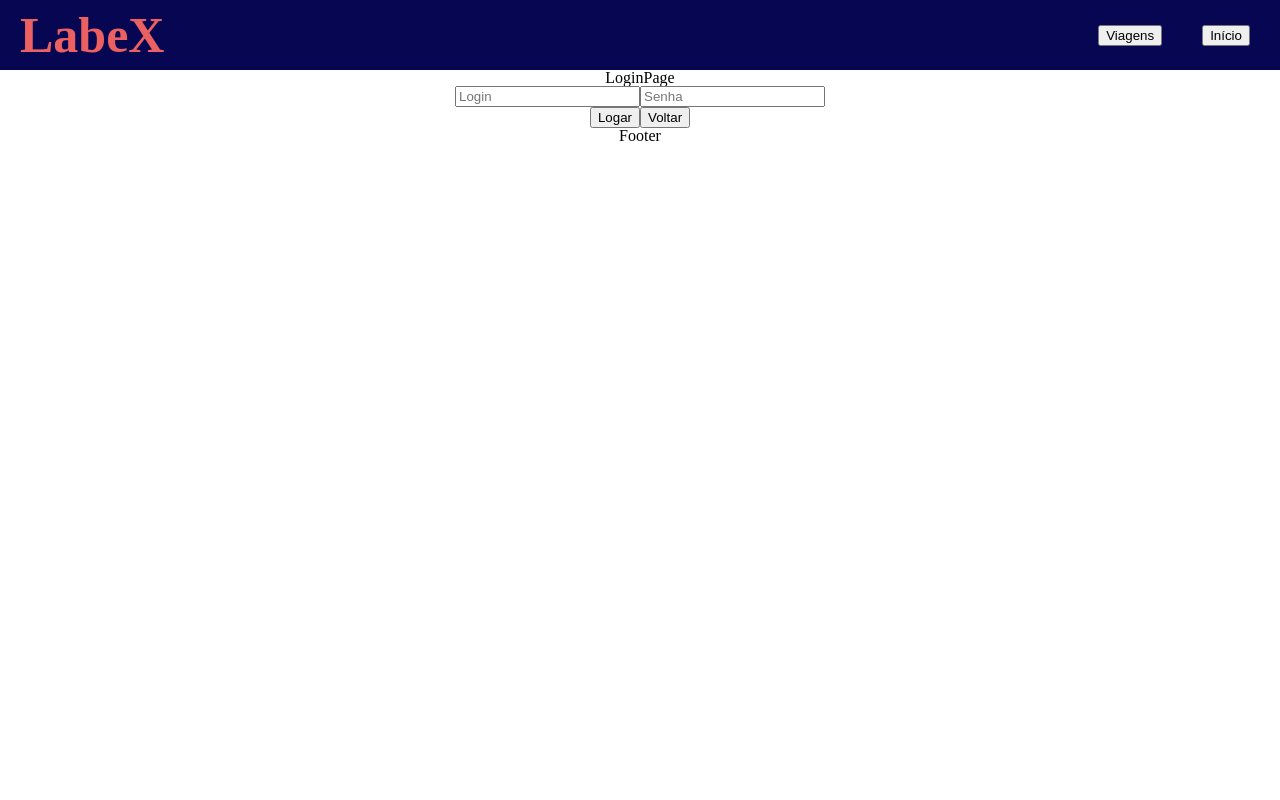
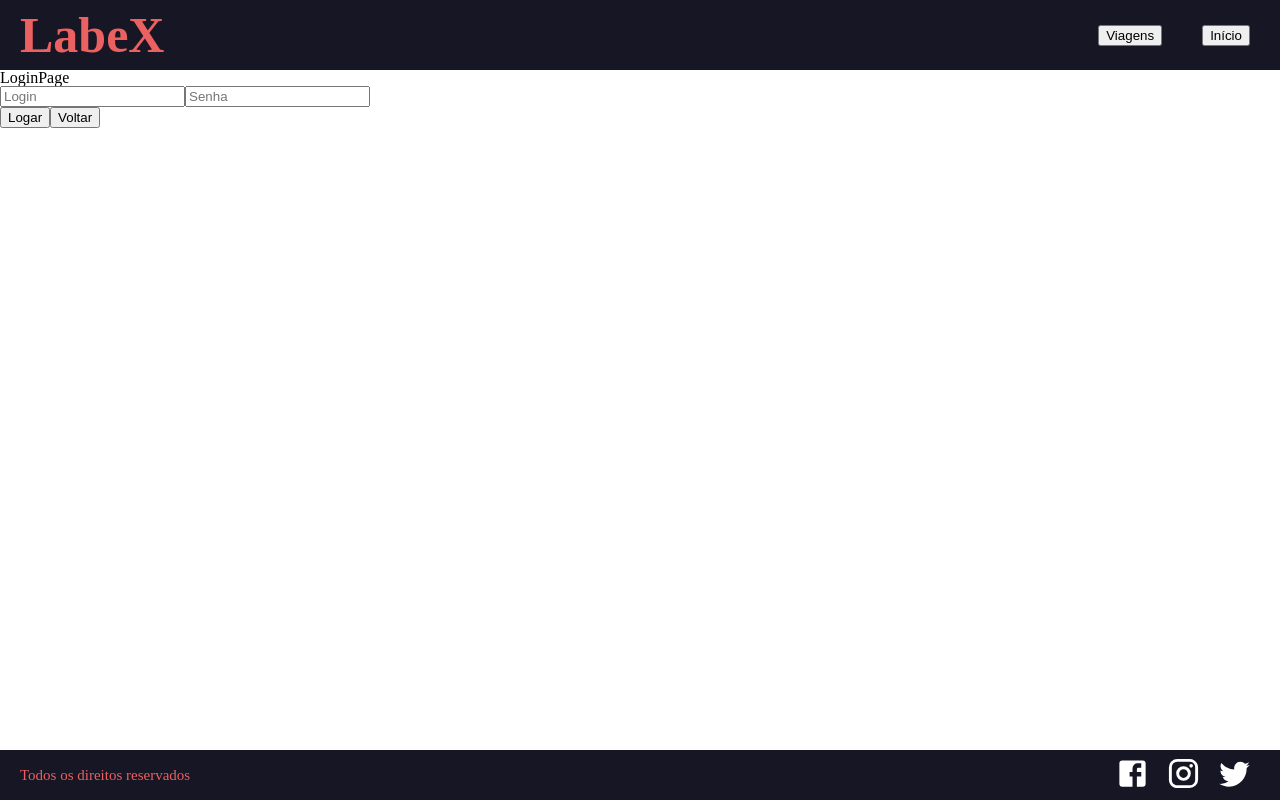
Before and after one commit to future4code/shaw-Renan-Alencar, a React (Create React App) app in the folder modulo3/projeto-labex/labex/: page /login in a window 1280 px wide. Built offline with nearby package versions, Linux system fonts and the light colour scheme.

Commit message:
Criado footer

```diff
--- a/modulo3/projeto-labex/labex/package.json
+++ b/modulo3/projeto-labex/labex/package.json
@@ -5,6 +5,7 @@
   "dependencies": {
     "@emotion/react": "^11.9.0",
     "@emotion/styled": "^11.8.1",
+    "@mui/icons-material": "^5.6.2",
     "@mui/material": "^5.6.3",
     "@testing-library/jest-dom": "^5.16.4",
     "@testing-library/react": "^13.1.1",
--- a/modulo3/projeto-labex/labex/src/App.js
+++ b/modulo3/projeto-labex/labex/src/App.js
@@ -1,14 +1,14 @@
 import React from 'react';
-import './App.css';
 import { Router } from './routes/Router';
 import Footer from './pages/Footer/Footer';
+import { MainContainer } from './styled'
 
 function App() {
   return (
-    <div className="App">
+    <MainContainer >
       <Router />
       <Footer />
-    </div>
+    </MainContainer>
   );
 }
 
--- a/modulo3/projeto-labex/labex/src/index.css
+++ b/modulo3/projeto-labex/labex/src/index.css
@@ -37,7 +37,7 @@ time, mark, audio, video {
 	font: inherit;
 	vertical-align: baseline;
 }
-/* HTML5 display-role reset for older browsers */
+
 article, aside, details, figcaption, figure,
 footer, header, hgroup, menu, nav, section {
 	display: block;
--- a/modulo3/projeto-labex/labex/src/pages/Footer/Footer.js
+++ b/modulo3/projeto-labex/labex/src/pages/Footer/Footer.js
@@ -1,9 +1,26 @@
-import React from 'react'
+import React from "react";
+import { MainContainer } from "./styled";
+import FacebookIcon from "@mui/icons-material/Facebook";
+import InstagramIcon from '@mui/icons-material/Instagram';
+import TwitterIcon from '@mui/icons-material/Twitter';
 
 const Footer = () => {
   return (
-    <div>Footer</div>
-  )
-}
+    <MainContainer>
+      <div>Todos os direitos reservados</div>
+      <div>
+        <a href="www.facebook.com.br">
+          <FacebookIcon className="redeSocial" fontSize="large" />
+        </a>
+        <a href="www.Instagram.com.br">
+          <InstagramIcon className="redeSocial" fontSize="large" />
+        </a>
+        <a href="www.twitter.com.br">
+          <TwitterIcon className="redeSocial" fontSize="large" />
+        </a>
+      </div>
+    </MainContainer>
+  );
+};
 
-export default Footer
+export default Footer;
--- a/modulo3/projeto-labex/labex/src/pages/Footer/styled.js
+++ b/modulo3/projeto-labex/labex/src/pages/Footer/styled.js
@@ -0,0 +1,17 @@
+import styled from "styled-components";
+
+export const MainContainer = styled.div`
+  display: flex;
+  height: 50px;
+  background-color: #161625;
+  color: #eb6060;
+  font-size: 15px;
+  justify-content: space-between;
+  padding: 0 20px;
+  align-items: center;
+
+  .redeSocial{
+    color: white;
+    margin: 5px 8px;
+  }
+`
--- a/modulo3/projeto-labex/labex/src/pages/Header/styled.js
+++ b/modulo3/projeto-labex/labex/src/pages/Header/styled.js
@@ -3,7 +3,7 @@ import styled from "styled-components";
 export const MainContainer = styled.div`
   display: flex;
   justify-content: space-between;
-  background-color: #060653;
+  background-color: #161625;
   align-items: center;
   h1{
     font-size: 50px;
--- a/modulo3/projeto-labex/labex/src/pages/HomePage/HomePage.js
+++ b/modulo3/projeto-labex/labex/src/pages/HomePage/HomePage.js
@@ -10,7 +10,7 @@ const HomePage = () => {
     <div>
       <Header
       first={{function: goToListTrip, text: "Viagens",}}
-      second={{function: goToLoignPage, text: "Login",}}
+      second={{function: goToLoignPage, text: "Entrar",}}
       />
 
       <h2>HomePage</h2>
--- /dev/null
+++ b/modulo3/projeto-labex/labex/src/styled.js
@@ -0,0 +1,8 @@
+import styled from "styled-components";
+
+export const MainContainer = styled.div`
+  display: flex;
+  flex-direction: column;
+  height: 100vh;
+  justify-content: space-between;
+`
```
Also changed, not shown: 1 other file (tests, documents, lock files or other folders).
